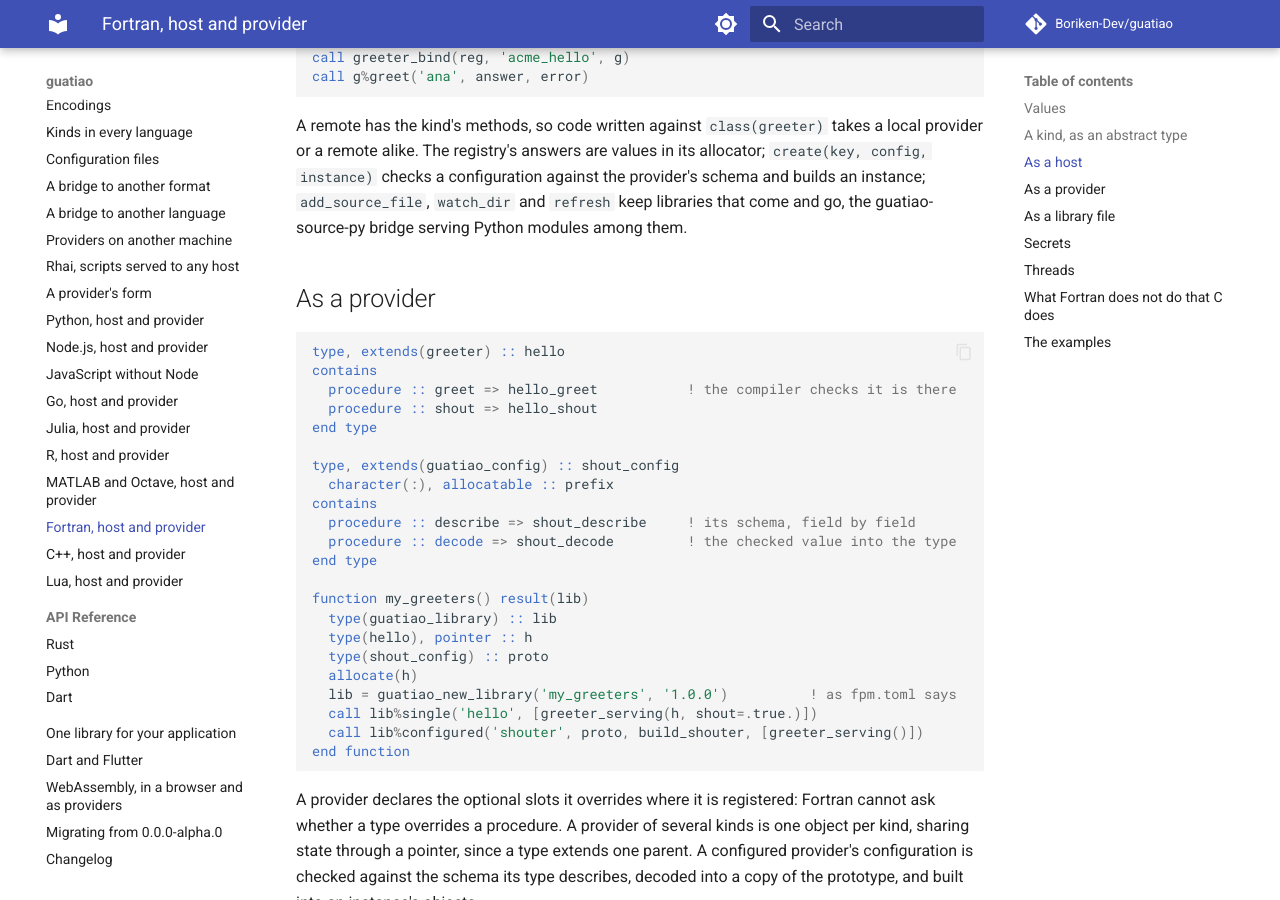
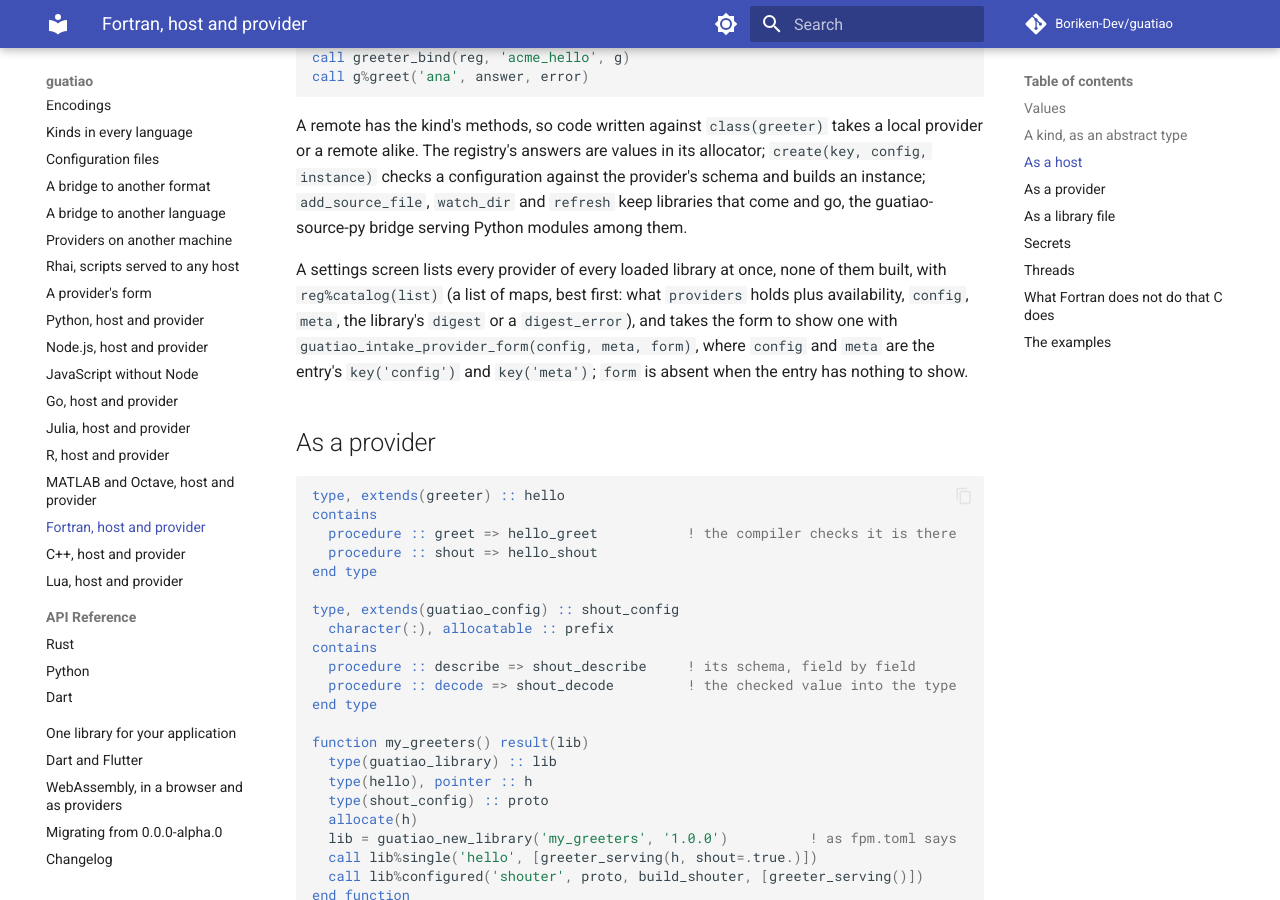
Before and after one commit to Boriken-Dev/guatiao, an MkDocs documentation site: the page built from docs/fortran.md, in a window 1280 px wide and 900 px high, scrolled down 2422 px. Built offline with MkDocs 1.6.1 and Material for MkDocs 9.7.7, drawn with Linux system fonts in a browser that asks for light colours; comment, search, counter and statistics services are not loaded.

Commit message:
feat: Fortran lists the provider catalog and a provider's form

```diff
--- a/docs/fortran.md
+++ b/docs/fortran.md
@@ -128,6 +128,14 @@ answers are values in its allocator; `create(key, config, instance)` checks
 a configuration against the provider's schema and builds an instance;
 `add_source_file`, `watch_dir` and `refresh` keep libraries that come and
 go, the guatiao-source-py bridge serving Python modules among them.
+
+A settings screen lists every provider of every loaded library at once, none
+of them built, with `reg%catalog(list)` (a list of maps, best first: what
+`providers` holds plus availability, `config`, `meta`, the library's `digest`
+or a `digest_error`), and takes the form to show one with
+`guatiao_intake_provider_form(config, meta, form)`, where `config` and `meta`
+are the entry's `key('config')` and `key('meta')`; `form` is absent when the
+entry has nothing to show.
 
 ## As a provider
 
```
Also changed, not shown: bindings/fortran/guatiao/AGENTS.md (+9 -1 lines), bindings/fortran/guatiao/README.md (+1 -1 lines), 7 other files.
